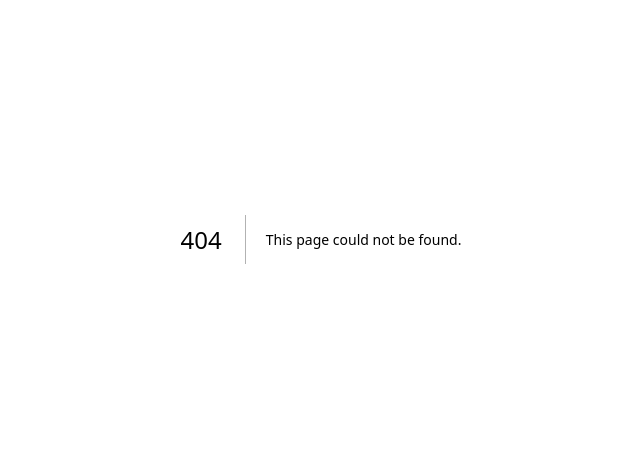
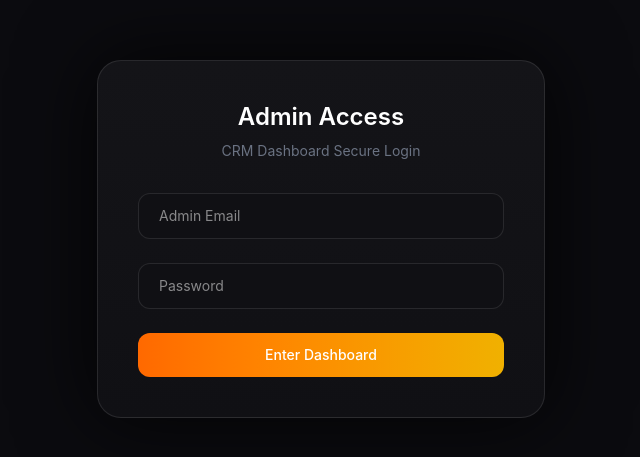
Before and after one commit to rajith075/crm-website, a Next.js app: page /admin-login in a window 1280 px wide. Before the commit this address had no page. Shown: the part 161-618 px from the top of the page, without its empty margins (319-959 px from the left). Built offline with nearby package versions, Linux system fonts and the light colour scheme.

Commit message:
email and password in Readmefile if required

```diff
--- /dev/null
+++ b/app/admin-login/page.tsx
@@ -0,0 +1,97 @@
+"use client";
+
+import { useState } from "react";
+import { useRouter } from "next/navigation";
+
+export default function AdminLogin() {
+  const router = useRouter();
+
+  const [email, setEmail] = useState("");
+  const [password, setPassword] = useState("");
+  const [error, setError] = useState("");
+
+  const ADMIN_EMAIL = "admin@crm.com";
+  const ADMIN_PASSWORD = "Admin@123";
+
+  const handleLogin = (e: any) => {
+    e.preventDefault();
+    setError("");
+
+    if (email === ADMIN_EMAIL && password === ADMIN_PASSWORD) {
+      localStorage.setItem("isAdmin", "true");
+      router.push("/");
+    } else {
+      setError("Invalid credentials");
+    }
+  };
+
+  return (
+    <div className="relative min-h-screen bg-[#0B0B0F] flex items-center justify-center text-white overflow-hidden px-6">
+
+      {/* Ambient Glow */}
+      <div className="absolute inset-0 -z-10">
+        <div className="absolute w-[600px] h-[600px] bg-orange-500/30 blur-[180px] rounded-full top-[-200px] left-[-200px]" />
+        <div className="absolute w-[600px] h-[600px] bg-yellow-400/20 blur-[180px] rounded-full bottom-[-200px] right-[-200px]" />
+      </div>
+
+      <div className="w-full max-w-md">
+
+        <div className="bg-gradient-to-b from-[#141418] to-[#101014]
+                        border border-white/10
+                        rounded-3xl p-10
+                        shadow-[0_0_80px_rgba(0,0,0,0.8)]">
+
+          <h1 className="text-2xl font-semibold text-center mb-2">
+            Admin Access
+          </h1>
+
+          <p className="text-center text-gray-500 text-sm mb-8">
+            CRM Dashboard Secure Login
+          </p>
+
+          <form onSubmit={handleLogin} className="space-y-6">
+
+            <input
+              type="email"
+              placeholder="Admin Email"
+              value={email}
+              onChange={(e) => setEmail(e.target.value)}
+              required
+              className="w-full bg-[#101014] border border-white/10
+                         rounded-xl px-5 py-3 text-sm
+                         focus:outline-none
+                         focus:border-orange-400/60 transition"
+            />
+
+            <input
+              type="password"
+              placeholder="Password"
+              value={password}
+              onChange={(e) => setPassword(e.target.value)}
+              required
+              className="w-full bg-[#101014] border border-white/10
+                         rounded-xl px-5 py-3 text-sm
+                         focus:outline-none
+                         focus:border-orange-400/60 transition"
+            />
+
+            <button
+              type="submit"
+              className="w-full bg-gradient-to-r from-orange-500 to-yellow-500
+                         py-3 rounded-xl text-sm font-medium
+                         hover:opacity-90 transition"
+            >
+              Enter Dashboard
+            </button>
+
+            {error && (
+              <p className="text-red-400 text-center text-sm">
+                {error}
+              </p>
+            )}
+          </form>
+        </div>
+      </div>
+    </div>
+  );
+}
--- a/app/dashboard/layout.tsx
+++ /dev/null
@@ -1,18 +0,0 @@
-import Sidebar from "@/components/layout/Sidebar";
-import Navbar from "@/components/layout/Navbar";
-
-export default function DashboardLayout({
-  children,
-}: {
-  children: React.ReactNode;
-}) {
-  return (
-    <div className="flex">
-      <Sidebar />
-      <div className="flex-1 ml-64">
-        <Navbar />
-        <main className="p-8">{children}</main>
-      </div>
-    </div>
-  );
-}
--- a/app/dashboard/page.tsx
+++ /dev/null
@@ -1,7 +0,0 @@
-export default function DashboardPage() {
-  return (
-    <div>
-      <h1>Dashboard</h1>
-    </div>
-  );
-}
--- a/app/page.tsx
+++ b/app/page.tsx
@@ -1,6 +1,7 @@
 "use client";
 
 import { useEffect, useState } from "react";
+import { useRouter } from "next/navigation";
 import { supabase } from "@/lib/supabase";
 
 import Sidebar from "@/components/layout/Sidebar";
@@ -9,6 +10,9 @@ import AnalyticsChart from "@/components/Dashboard/AnalyticsChart";
 import RevenueChart from "@/components/Dashboard/RevenueChart";
 
 export default function Dashboard() {
+  const router = useRouter();
+  const [authorized, setAuthorized] = useState(false);
+
   const [leads, setLeads] = useState<any[]>([]);
   const [searchTerm, setSearchTerm] = useState("");
 
@@ -28,7 +32,22 @@ export default function Dashboard() {
     }
   }
 
+  // 🔐 Logout function
+  const handleLogout = () => {
+    localStorage.removeItem("isAdmin");
+    router.replace("/admin-login");
+  };
+
   useEffect(() => {
+    const isAdmin = localStorage.getItem("isAdmin");
+
+    if (!isAdmin) {
+      router.replace("/admin-login");
+      return;
+    }
+
+    setAuthorized(true);
+
     fetchLeads();
 
     const channel = supabase
@@ -45,10 +64,10 @@ export default function Dashboard() {
     };
   }, []);
 
-  // 🔎 Filter by name
   const filteredLeads = leads.filter((lead) =>
     lead.name?.toLowerCase().includes(searchTerm.toLowerCase())
   );
+
   const updateLead = async (id: string, field: string, value: string) => {
     const { error } = await supabase
       .from("leads")
@@ -58,9 +77,11 @@ export default function Dashboard() {
     if (error) {
       console.error("Update error:", error.message);
     } else {
-    fetchLeads(); // refresh data
+      fetchLeads();
     }
   };
+
+  if (!authorized) return null;
 
   return (
     <div className="relative min-h-screen bg-[#0B0B0F] text-white overflow-hidden">
@@ -75,6 +96,7 @@ export default function Dashboard() {
 
         <div className="flex-1 p-8">
 
+          {/* HEADER */}
           <div className="flex justify-between items-center mb-10">
             <div className="text-sm text-gray-400">
               <span className="text-white">Home</span> &gt; Overviews
@@ -89,6 +111,14 @@ export default function Dashboard() {
                 focus:shadow-[0_0_0_1px_rgba(255,140,0,0.4)]
                 transition-all duration-300 w-64"
               />
+
+              {/* LOGOUT BUTTON */}
+              <button
+                onClick={handleLogout}
+                className="bg-red-500 hover:bg-red-600 px-4 py-2 rounded-xl text-sm transition"
+              >
+                Logout
+              </button>
 
               <div className="flex items-center gap-3">
                 <div className="h-10 w-10 rounded-full bg-orange-500/20 flex items-center justify-center">
@@ -121,25 +151,12 @@ export default function Dashboard() {
                   List Deals
                 </h3>
 
-                {/* 🔎 Search Bar */}
                 <input
                   type="text"
                   placeholder="Search by name..."
                   value={searchTerm}
                   onChange={(e) => setSearchTerm(e.target.value)}
-                  className="
-                    bg-[#121217]
-                    border border-white/[0.06]
-                    rounded-2xl
-                    px-5 py-2.5
-                    text-sm
-                    w-72
-                    placeholder:text-gray-500
-                    focus:outline-none
-                    focus:border-orange-400/60
-                    focus:shadow-[0_0_0_1px_rgba(255,140,0,0.4)]
-                    transition-all duration-300
-                  "
+                  className="bg-[#121217] border border-white/[0.06] rounded-2xl px-5 py-2.5 text-sm w-72 placeholder:text-gray-500 focus:outline-none focus:border-orange-400/60 focus:shadow-[0_0_0_1px_rgba(255,140,0,0.4)] transition-all duration-300"
                 />
               </div>
 
@@ -174,6 +191,7 @@ export default function Dashboard() {
                           <td className="px-8 py-6 text-gray-400">{lead.email}</td>
                           <td className="px-8 py-6 text-gray-400">{lead.phone || "—"}</td>
                           <td className="px-8 py-6">{lead.message}</td>
+
                           <td className="px-8 py-6">
                             <select
                               value={lead.status}
@@ -189,6 +207,7 @@ export default function Dashboard() {
                               <option value="Old">Old</option>
                             </select>
                           </td>
+
                           <td className="px-8 py-6">
                             <input
                               type="text"
@@ -200,6 +219,7 @@ export default function Dashboard() {
                               className="bg-[#101014] border border-white/10 rounded px-3 py-1 text-sm w-full"
                             />
                           </td>
+
                         </tr>
                       ))
                     )}
```
Also changed, not shown: 1 other file (tests, documents, lock files or other folders). Lines whose indentation alone changed are shown as unchanged.
